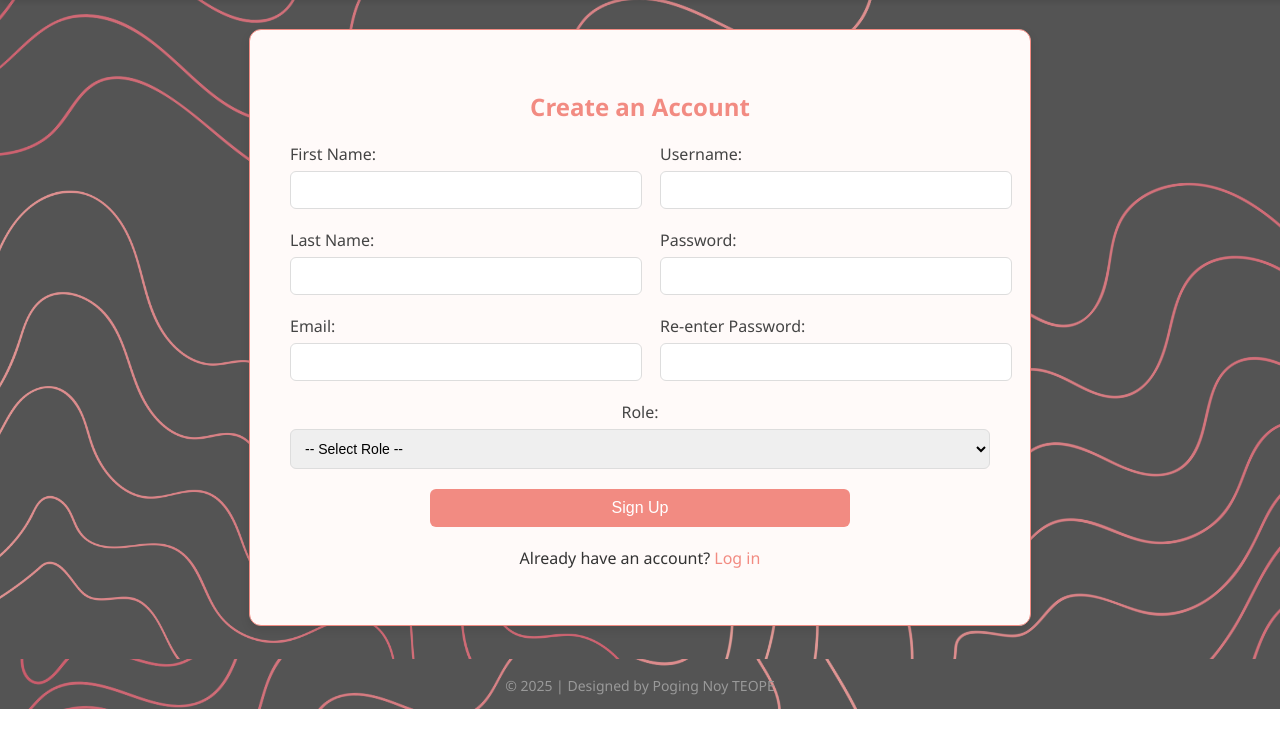
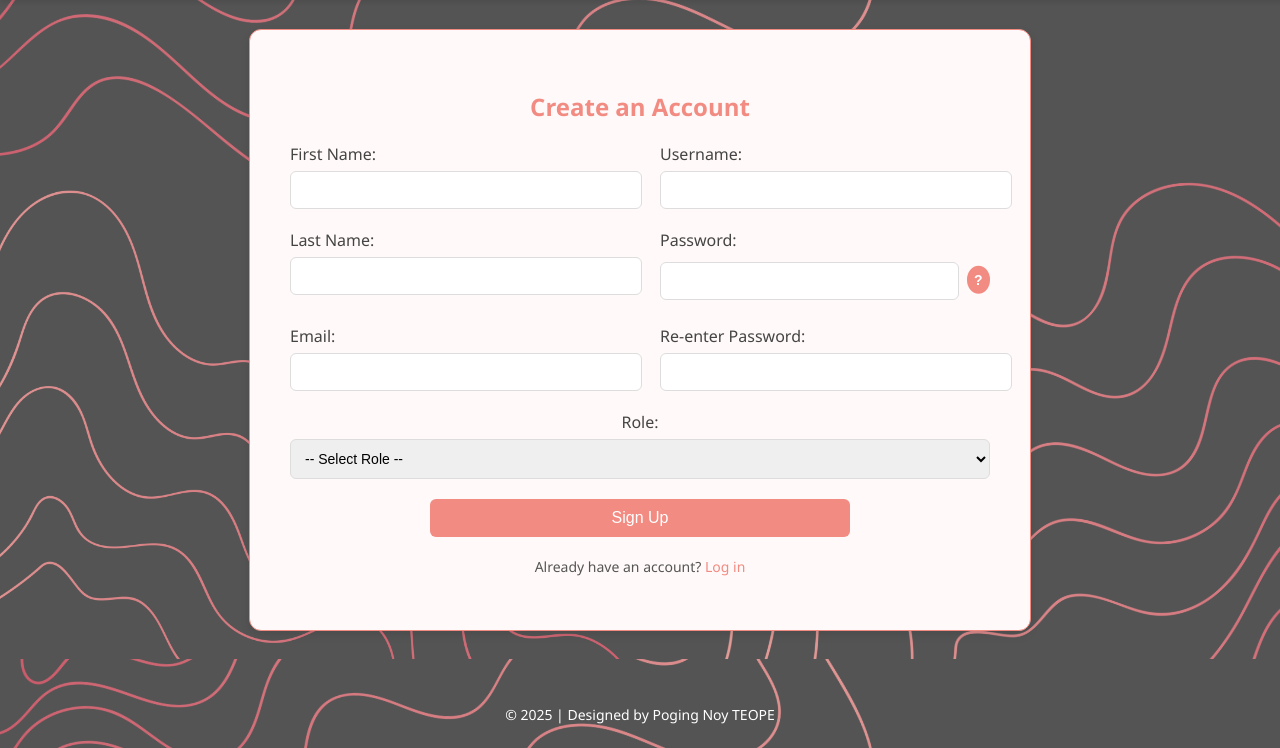
Before and after one commit to KhastG/PythonProject-MRS-, a Flask app: page /signup in a window 1280 px wide. Shown: the part 141-889 px from the top of the page. Before the commit the page ends 850 px from the top, so only its background shows below. Run offline with Flask 3, Linux system fonts and the light colour scheme; parts of the project's set-up code (start-up, migrations or seed data) failed here and were passed over.

Commit message:
password requirements, UIX tweak, validations

```diff
--- a/static/dashboard.css
+++ b/static/dashboard.css
@@ -182,4 +182,5 @@ footer {
   position: relative;
   bottom: 0;
   width: 100%;
+  color: white;
 }
--- a/static/login.css
+++ b/static/login.css
@@ -62,3 +62,9 @@ button {
 button:hover {
     background-color: #E57373;
 }
+
+footer {
+    color: white;
+    text-align: center;
+    padding: 10px 0;
+}
--- a/static/signup.css
+++ b/static/signup.css
@@ -62,6 +62,13 @@ header {
   color: #f28b82;
 }
 
+.form-box p {
+  text-align: center;
+  font-size: 14px;
+  color: #555;
+}
+
+
 .form-grid {
   display: grid;
   grid-template-columns: 1fr 1fr;
@@ -79,6 +86,39 @@ label {
   color: #444;
   font-weight: 500;
 }
+
+.password-info {
+  display: flex;
+  align-items: center;
+  justify-content: center;
+  background-color: #f28b82;
+  color: white;
+  border: none;
+  border-radius: 50%;
+  width: 28px;
+  height: 28px;
+  cursor: pointer;
+  font-weight: bold;
+  font-size: 14px;
+  padding: 0;
+  line-height: normal;
+  transform: translateY(-40%);
+}
+
+.password-info:hover {
+  background-color: #e57368;
+}
+
+.password-container {
+  display: inline-flex;
+  align-items: center;
+  gap: 8px;
+  width: 100%;
+  vertical-align: middle;
+}
+
+
+
 
 input, select {
   width: 100%;
@@ -135,3 +175,33 @@ footer {
   color: #999;
   font-size: 14px;
 }
+
+#toast {
+  visibility: hidden;
+  min-width: 250px;
+  background-color: #f28b82;
+  color: white;
+  text-align: center;
+  border-radius: 8px;
+  padding: 16px;
+  position: fixed;
+  z-index: 10000;
+  left: 50%;
+  bottom: 30px;
+  transform: translateX(-50%);
+  font-size: 14px;
+  opacity: 0;
+  transition: opacity 0.5s, bottom 0.5s;
+}
+
+#toast.show {
+  visibility: visible;
+  opacity: 1;
+  bottom: 50px;
+}
+
+footer {
+    color: white;
+    text-align: center;
+    padding: 10px 0;
+}
--- a/templates/signup.html
+++ b/templates/signup.html
@@ -35,7 +35,16 @@
 
                 <div class="form-group">
                     <label for="password">Password:</label>
-                    <input type="password" id="password" name="password" required>
+                    <div class="password-container">
+                      <input type="password" id="password" name="password" required>
+                      <button type="button" class="password-info"
+                              title="Password must contain:
+• At least 8 characters
+• At least one uppercase letter
+• At least one lowercase letter
+• No special symbols">?</button>
+                    </div>
+
                 </div>
 
                 <div class="form-group">
@@ -80,5 +89,6 @@
     </footer>
 
     <script src="{{ url_for('static', filename='signup.js') }}"></script>
+    <div id="toast"></div>
 </body>
 </html>
```
Also changed, not shown: static/signup.js (+56 -28 lines), templates/verify_otp.html (+16 -3 lines).
